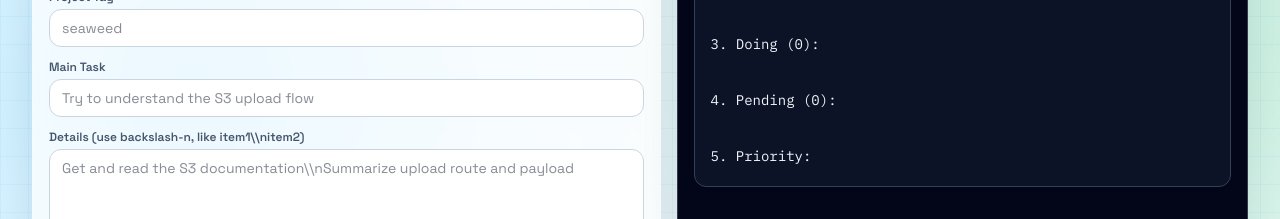
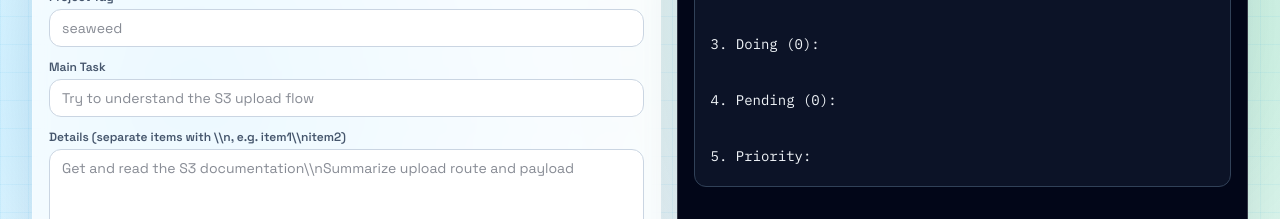
Before and after one commit to wecrazy/daily-report-format, a Next.js app: page / in a window 1280 px wide. Shown: the part 880-1099 px from the top of the page. Built offline with nearby package versions, Linux system fonts and the light colour scheme.

Commit message:
chore: simplify details separator instruction text
Agent-Logs-Url: https://github.com/wecrazy/daily-report-format/sessions/54d8770b-f87f-4b0a-9233-14362bfcb1f3

Co-authored-by: wecrazy <60649219+wecrazy@users.noreply.github.com>

```diff
--- a/src/components/dashboard/report-form.tsx
+++ b/src/components/dashboard/report-form.tsx
@@ -209,7 +209,7 @@ export function ReportForm({
 
           <div>
             <label className="mb-1 block text-xs font-semibold text-slate-600">
-              Details (use backslash-n, like item1\\nitem2)
+              Details (separate items with \\n, e.g. item1\\nitem2)
             </label>
             <textarea
               rows={4}
```
